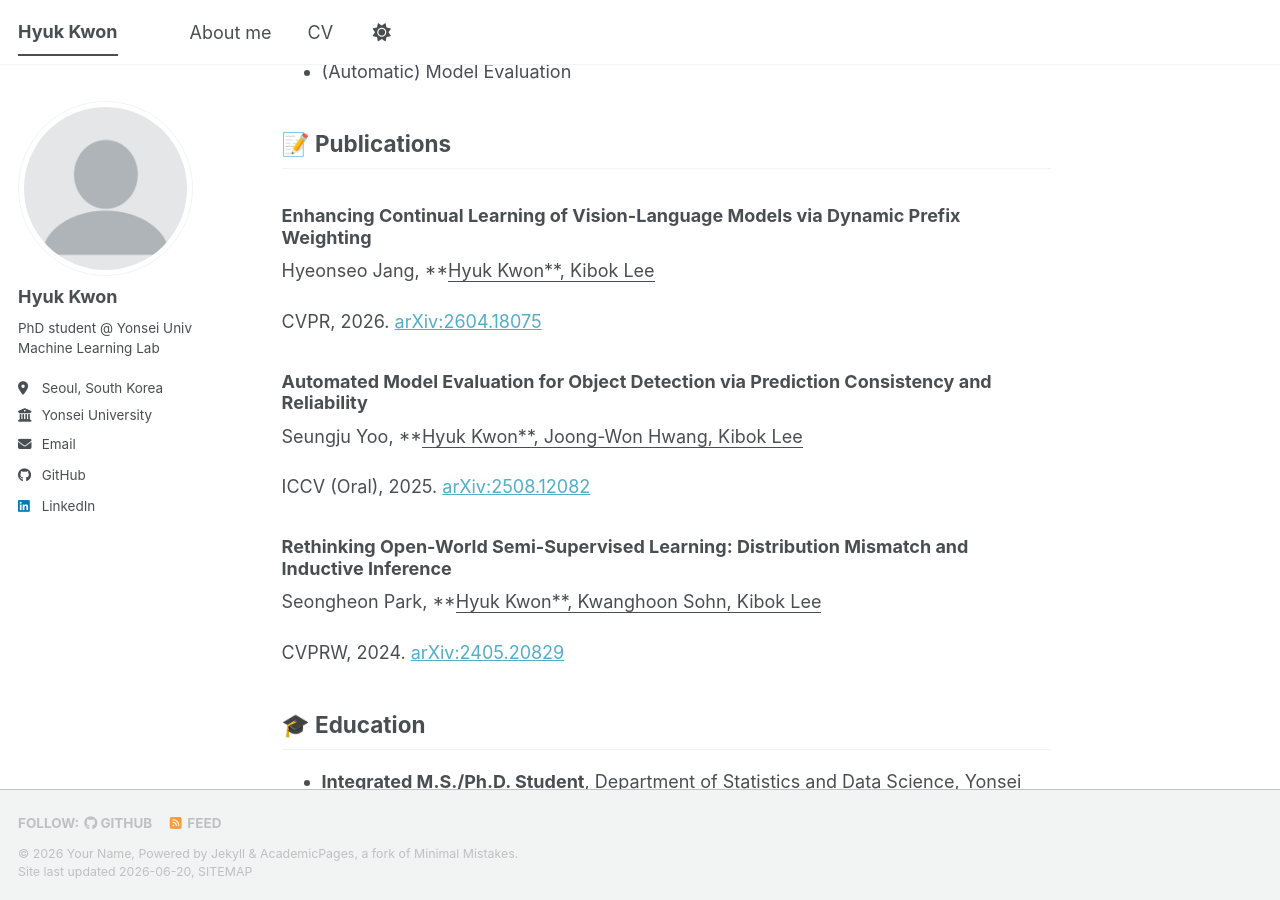
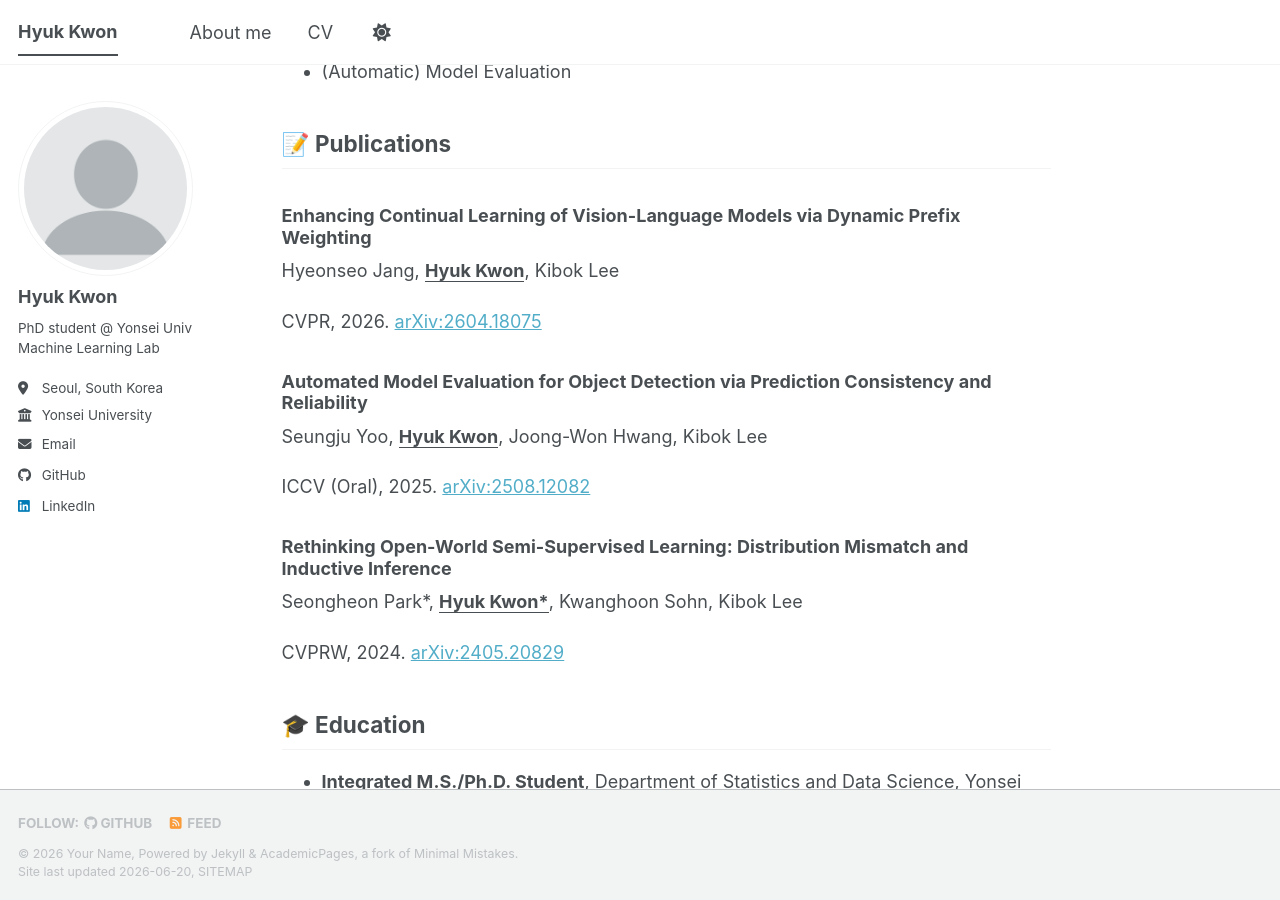
Before and after one commit to kh12043/kh12043.github.io, a Jekyll site: the page built from _pages/about.md, in a window 1280 px wide and 900 px high, scrolled down 418 px. Built offline with Jekyll 4.4.1, drawn with Linux system fonts in a browser that asks for light colours; a script bundle is joined from its source files by our own code; library files that are not in the unit come from our copies.

```diff
--- a/_pages/about.md
+++ b/_pages/about.md
@@ -23,19 +23,19 @@ Contact: kh12043@yonsei.ac.kr
 
 ### Enhancing Continual Learning of Vision-Language Models via Dynamic Prefix Weighting
 
-Hyeonseo Jang, **<u>Hyuk Kwon<u>**, Kibok Lee
+Hyeonseo Jang, **<u>Hyuk Kwon</u>**, Kibok Lee
 
 CVPR, 2026. [arXiv:2604.18075](https://arxiv.org/pdf/2604.18075)
 
 ### Automated Model Evaluation for Object Detection via Prediction Consistency and Reliability
 
-Seungju Yoo, **<u>Hyuk Kwon<u>**, Joong-Won Hwang, Kibok Lee
+Seungju Yoo, **<u>Hyuk Kwon</u>**, Joong-Won Hwang, Kibok Lee
 
 ICCV (Oral), 2025. [arXiv:2508.12082](https://arxiv.org/pdf/2508.12082)
 
 ### Rethinking Open-World Semi-Supervised Learning: Distribution Mismatch and Inductive Inference
 
-Seongheon Park, **<u>Hyuk Kwon<u>**, Kwanghoon Sohn, Kibok Lee
+Seongheon Park*, **<u>Hyuk Kwon*</u>**, Kwanghoon Sohn, Kibok Lee
 
 CVPRW, 2024. [arXiv:2405.20829](https://arxiv.org/pdf/2405.20829)
 
```
